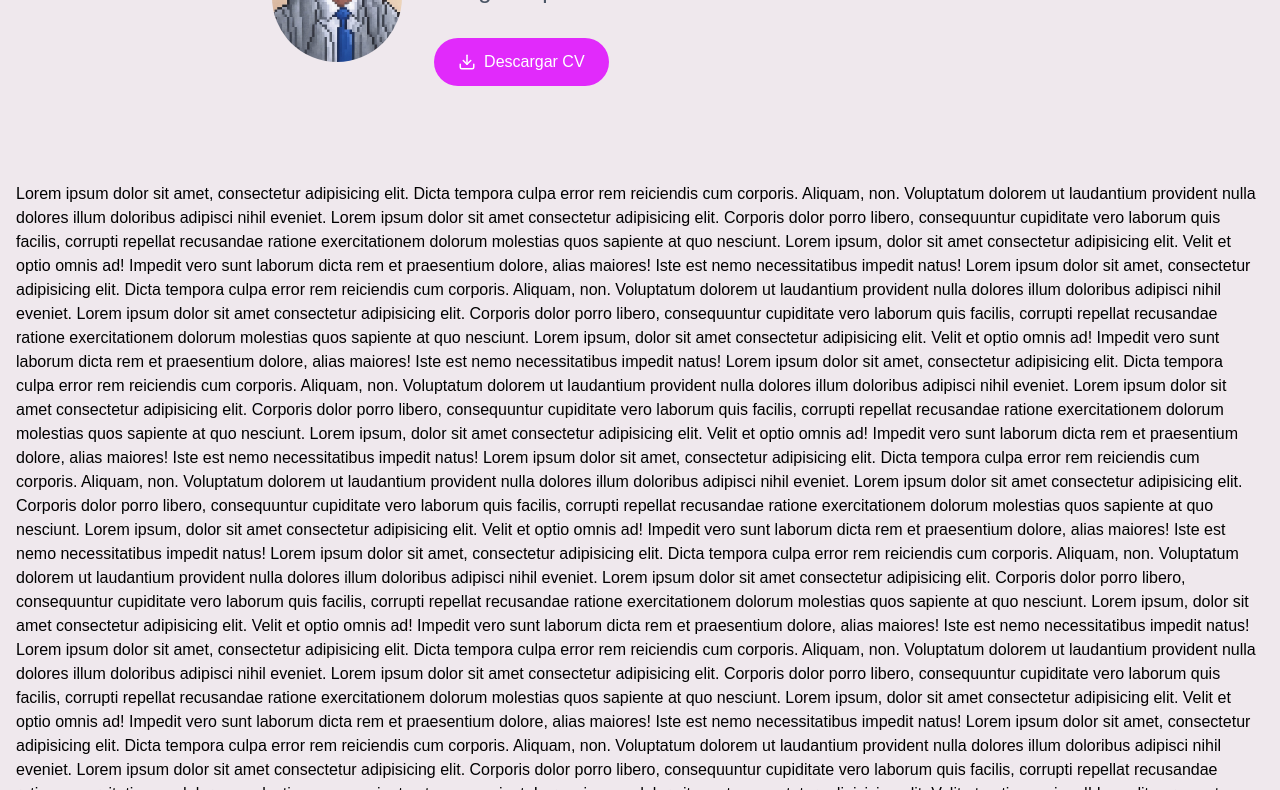
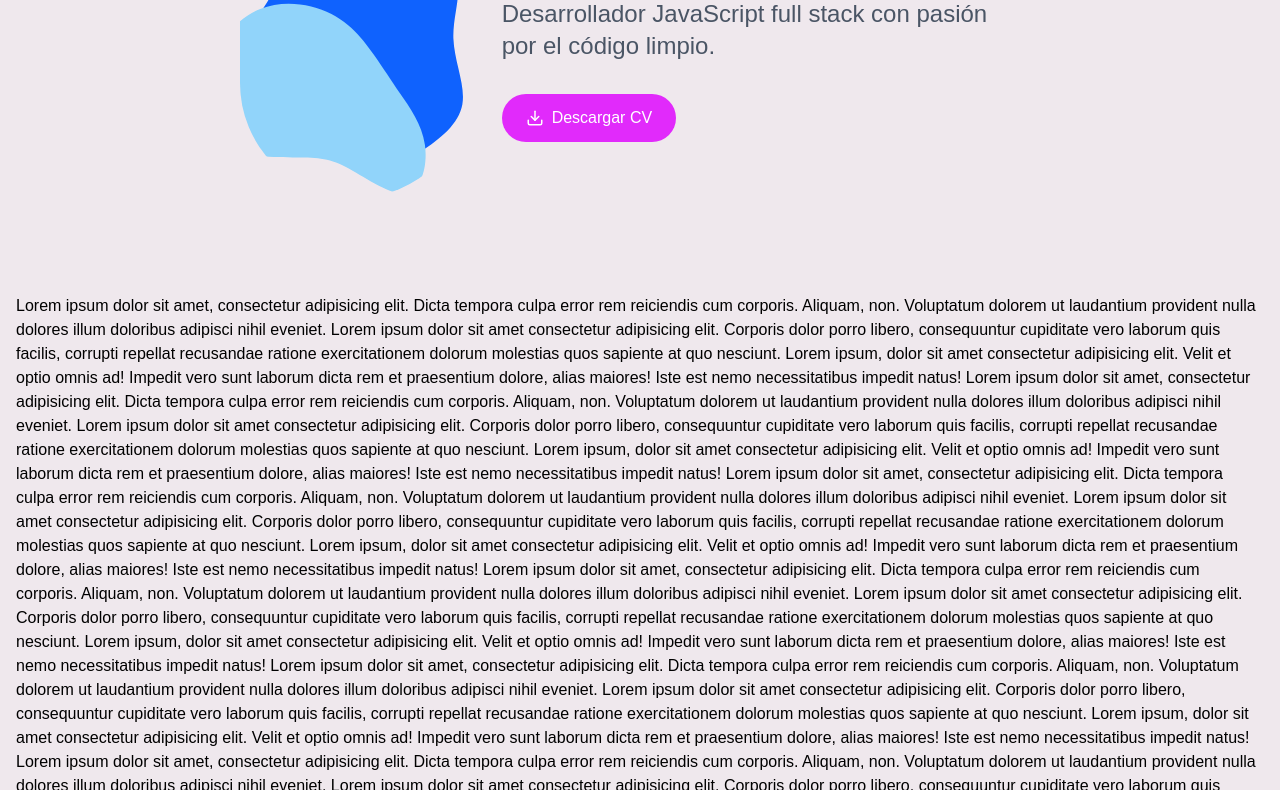
Before and after one commit to DevMobyEnd/MyPorfolio, an Astro site: page / in a window 1280 px wide. Shown: the part 218-1008 px from the top of the page. Built offline with nearby package versions, Linux system fonts and the light colour scheme; Astro itself is replaced by a stand-in of ours.

Commit message:
Trabajando en el Header.jsx faltan algunos retoques y la logica de los botones y pasamos despues a trabajar en el componente about.jsx

```diff
--- a/src/components/About.jsx
+++ b/src/components/About.jsx
@@ -5,12 +5,19 @@
   return (
     <section className="max-w-3xl mx-auto px-4 py-16 md:py-24">
       <div className="flex flex-col md:flex-row items-center justify-between">
-        {/* Contenedor de la foto */}
-        <div className="w-32 h-32 md:w-40 md:h-40 rounded-full overflow-hidden mb-8 md:mb-0 md:mr-8">
+        {/* Contenedor de las fotos */}
+        <div className="relative w-64 h-48 md:w-80 md:h-80 rounded-full overflow-hidden mb-8 md:mb-0 md:mr-8 -ml-8">
+          {/* Primera imagen */}
           <img
-            src="/JhonnyTorres.jpeg" // Cambia esta ruta por la correcta
+            src="/blob.svg" // Cambia esta ruta por la correcta
             alt="Foto de Jhonny Torres"
-            className="w-full h-full object-cover"
+            className="w-full h-full object-cover absolute top-0 left-0 z-0"
+          />
+          {/* Segunda imagen */}
+          <img
+            src="/blob (1).svg" // Cambia esta ruta por la correcta
+            alt="Segunda imagen"
+            className="w-full h-full object-cover absolute top-0 left-0 z-10 transform scale-110 -translate-x-4 translate-y-18" // Movemos la segunda imagen a la izquierda
           />
         </div>
 
```
